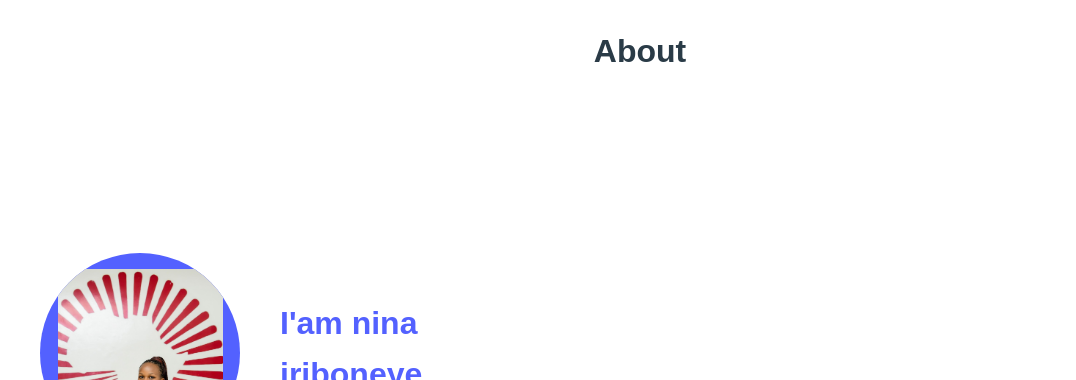
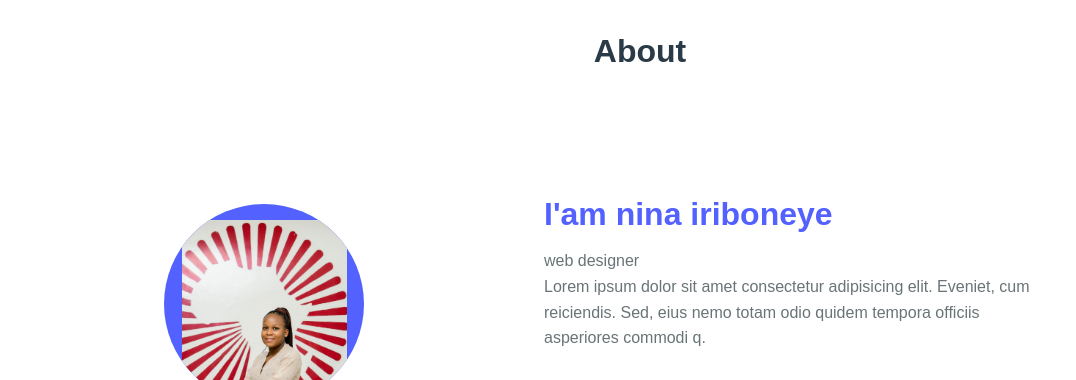
Before and after one commit to Iriboneye-Nina/portfolio2, a plain HTML site: page index.html in a window 1280 px wide. Shown: the part 870-1250 px from the top of the page, without its empty margins (0-1076 px from the left). Drawn offline with nearby package versions, Linux system fonts and the light colour scheme.

Commit message:
new code

```diff
--- a/index.html
+++ b/index.html
@@ -6,7 +6,9 @@
     <title>personal portfolio</title>
     <link rel="stylesheet" href="style.css">
     <link rel="stylesheet" href="https://cdnjs.cloudflare.com/ajax/libs/font-awesome/6.4.2/css/all.min.css">
-    <script src="main.js"></script>
+    <link rel="stylesheet" href="https://cdnjs.cloudflare.com/ajax/libs/font-awesome/6.4.2/css/all.min.css" integrity="sha512-z3gLpd7yknf1YoNbCzqRKc4qyor8gaKU1qmn+CShxbuBusANI9QpRohGBreCFkKxLhei6S9CQXFEbbKuqLg0DA==" crossorigin="anonymous" referrerpolicy="no-referrer" />
+    <link rel="stylesheet" href="https://cdnjs.cloudflare.com/ajax/libs/font-awesome/6.4.2/css/all.min.css">
+
 </head>
 <body>
 
@@ -43,11 +45,12 @@
         <!--ABOUT-->
         <section class="about section" id="about">
          <h2 class="section-title">About</h2>
-         <div class="about_container bd-grid">
+
             <div class="about_container bd-grid">
             <div class="about_img">
                 <img src="/images/nadine1.jpg">
             </div>
+            <div>
                 <h2 class="about_subtitle">I'am nina iriboneye</h2>
                 <span class="about_profesion">web designer</span>
 
@@ -140,7 +143,7 @@
                 <span class="contact_text">My country</span>
             </div>
            <form action="" class="contact_form">
-            <div class="contact-inputs">
+            <div class="contact_inputs">
              <input type="text" placeholder="name" class="contact_input">
              <input type="mail" placeholder="Email" class="contact_input">
             </div>
--- a/style.css
+++ b/style.css
@@ -298,12 +298,12 @@ img{
     display: inline-block;
     margin-bottom: var(--mb-2);
 }
-.contact_input{
+.contact_inputs{
     display: grid;
-    grid-template-columns: repeat(2,1fr);
+    grid-template-columns: repeat(2, 1fr);
     column-gap: 1rem;
 }
-.contact_inputs{
+.contact_input{
     width: 100%;
     padding: .8rem;
     outline: none;
```
